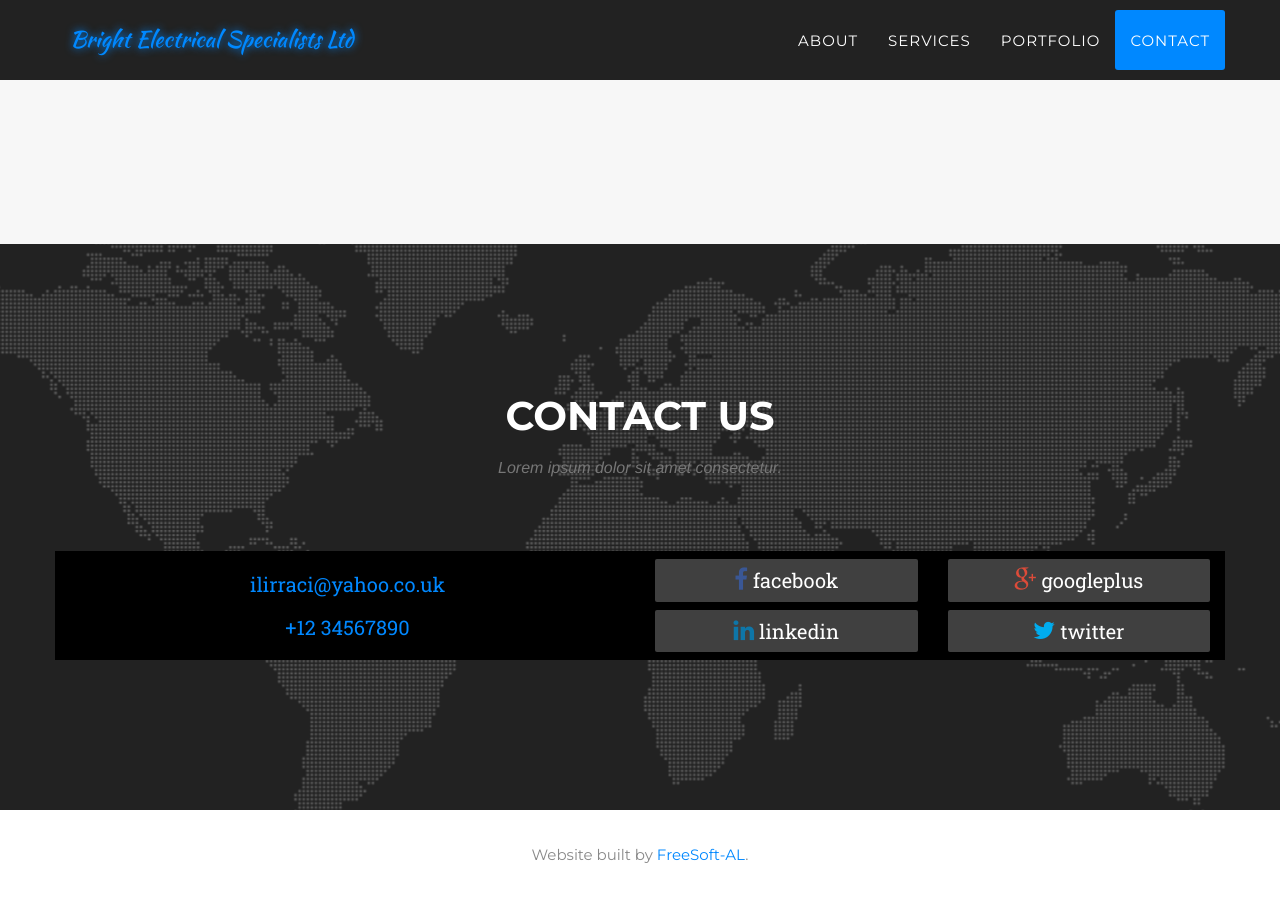
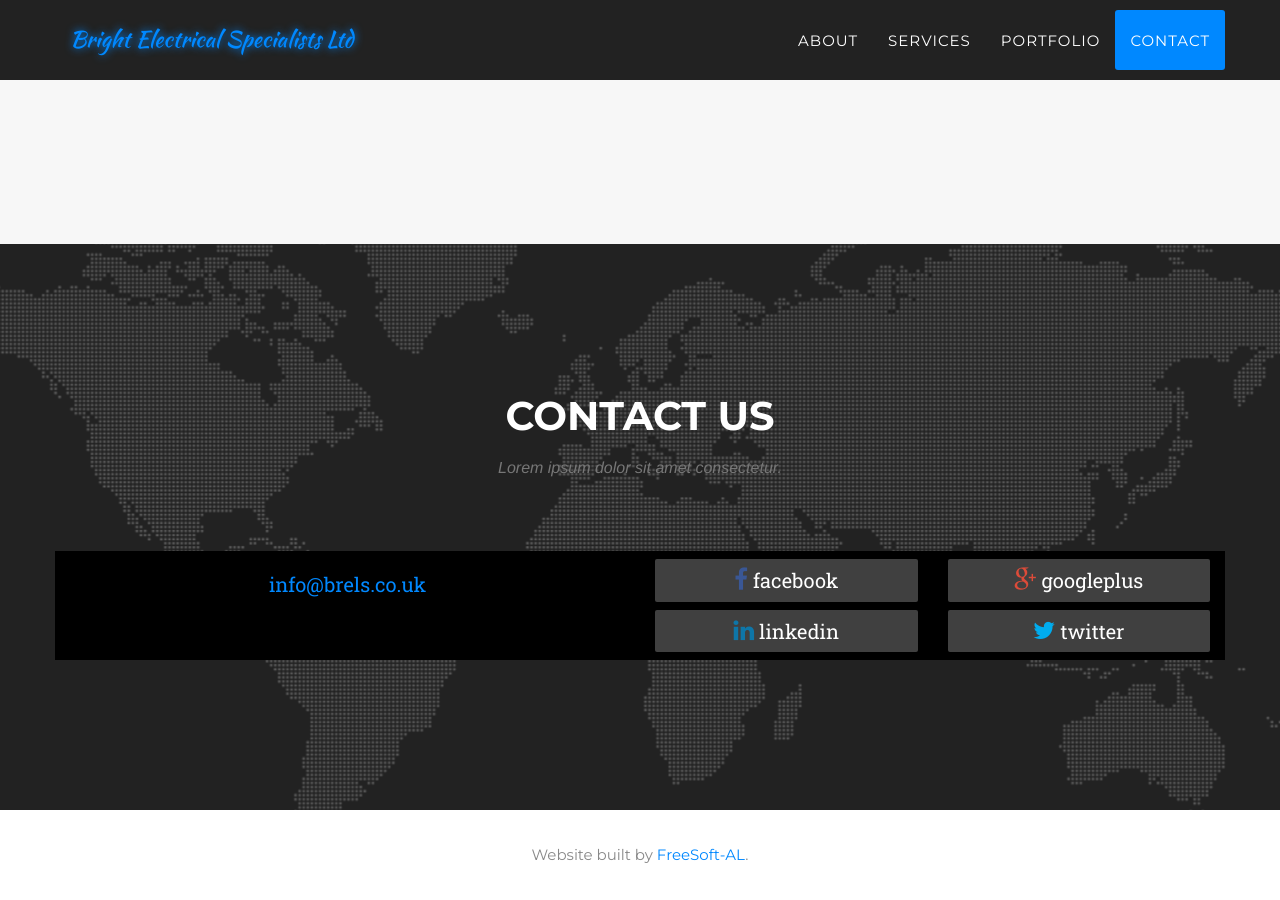
Before and after one commit to ilirraci/brels.co.uk, a Jekyll site: the page built from index.html, in a window 1280 px wide and 900 px high, scrolled down 2988 px. Built offline with Jekyll 4.4.1, drawn with Linux system fonts in a browser that asks for light colours; some web fonts are replaced.

Commit message:
Fixed url and email on the config file.

```diff
--- a/_config.yml
+++ b/_config.yml
@@ -1,10 +1,13 @@
-url: http://freesoft-al.github.io
-baseurl: /bright-electrical-specialists-ltd/
+url: http://brels.co.uk
+#url: http://freesoft-al.github.io
+#baseurl: /bright-electrical-specialists-ltd/
 
 # Site settings
 title: Bright Electrical Specialists Ltd
-email: ilirraci@yahoo.co.uk
-phone: +12 34567890
+#email: ilirraci@yahoo.co.uk
+#phone: +12 34567890
+email: info@brels.co.uk
+phone:
 description: "Write an awesome description for your new site here. You
 can edit this line in _config.yml. It will appear in your document
 head meta (for Google search results) and in your feed.xml site
```
